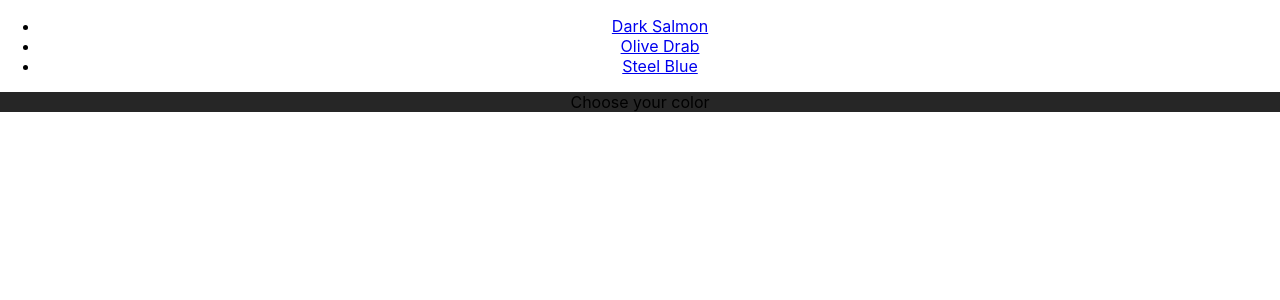
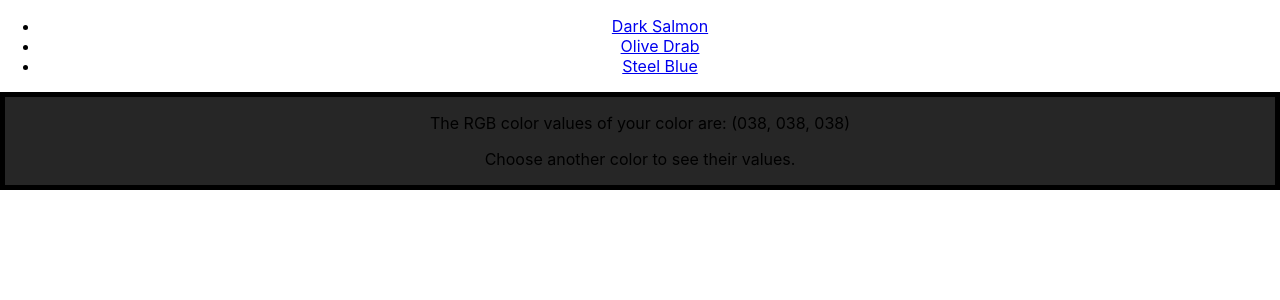
Before and after one commit to MichelleRS/react-wk03-color-router, a React (Create React App) app: page /038/038/038 in a window 1280 px wide. Shown: the top 300 px of the page. Built offline with nearby package versions, Linux system fonts and the light colour scheme.

Commit message:
RGB color values show in Display; TODO: add style

```diff
--- a/src/components/Display/Display.css
+++ b/src/components/Display/Display.css
@@ -0,0 +1,3 @@
+section {
+  border: 5px solid black;
+}
--- a/src/components/Display/Display.js
+++ b/src/components/Display/Display.js
@@ -1,11 +1,13 @@
 import React from 'react';
 import { useParams } from 'react-router-dom';
+import './Display.css';
 
 export default function Display() {
   const { r, g, b } = useParams();
   return (
     <section style={{ backgroundColor: `rgb(${r}, ${g}, ${b})` }}>
-      <p>Choose your color</p>
+      <p>The RGB color values of your color are: {`(${r}, ${g}, ${b})`}</p>
+      <p>Choose another color to see their values.</p>
     </section>
   );
 }
--- a/src/components/Nav/Nav.css
+++ b/src/components/Nav/Nav.css
@@ -0,0 +1,3 @@
+.active {
+  color: green;
+}
--- a/src/components/Nav/Nav.js
+++ b/src/components/Nav/Nav.js
@@ -1,5 +1,6 @@
 import React from 'react';
 import { NavLink } from 'react-router-dom';
+import './Nav.css';
 
 export default function Nav() {
   return (
```
